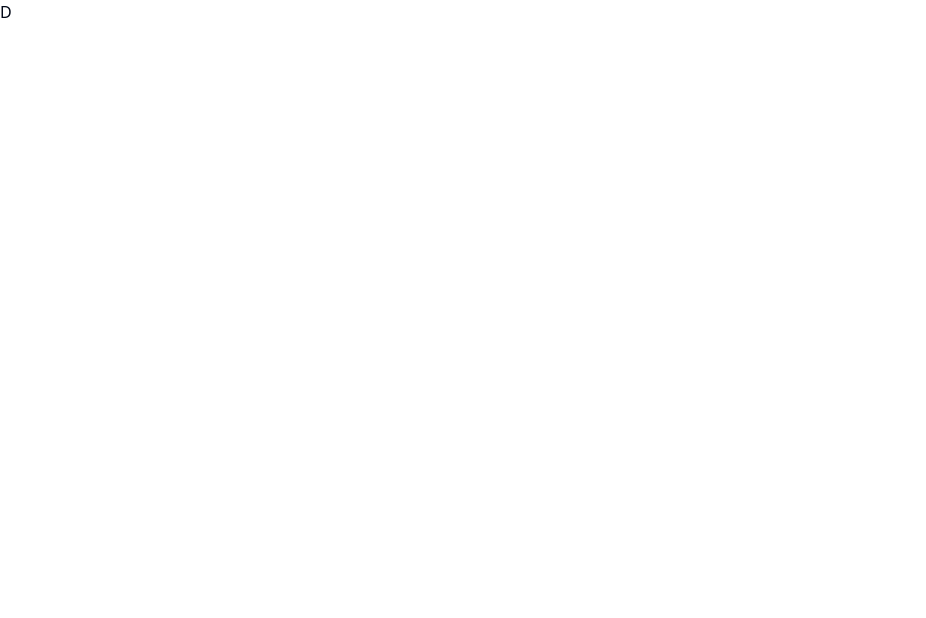
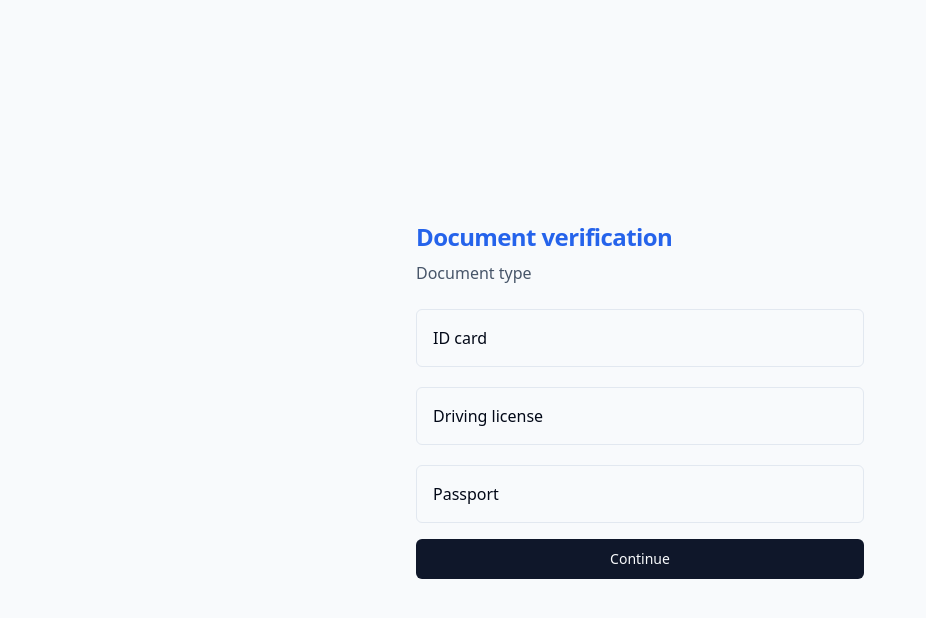
Before and after one commit to Chamodfernandoo/Loan-Management-with-Risk-Analysis, a React (Vite) app in the folder Frontend/: page /register5 in a window 1280 px wide. Before the commit this address had no page. Shown: the top 618 px of the page, without its empty margins (0-926 px from the left). Built offline with nearby package versions, Linux system fonts and the light colour scheme.

Commit message:
crerated doc type componnent

```diff
--- a/Frontend/package.json
+++ b/Frontend/package.json
@@ -14,6 +14,7 @@
     "@radix-ui/react-dialog": "^1.1.5",
     "@radix-ui/react-label": "^2.1.1",
     "@radix-ui/react-popover": "^1.1.5",
+    "@radix-ui/react-radio-group": "^1.2.2",
     "@radix-ui/react-slot": "^1.1.1",
     "@radix-ui/react-toast": "^1.2.5",
     "@radix-ui/react-toggle": "^1.1.1",
--- /dev/null
+++ b/Frontend/src/components/ui/radio-group.tsx
@@ -0,0 +1,42 @@
+import * as React from "react"
+import * as RadioGroupPrimitive from "@radix-ui/react-radio-group"
+import { Circle } from "lucide-react"
+
+import { cn } from "@/lib/utils"
+
+const RadioGroup = React.forwardRef<
+  React.ElementRef<typeof RadioGroupPrimitive.Root>,
+  React.ComponentPropsWithoutRef<typeof RadioGroupPrimitive.Root>
+>(({ className, ...props }, ref) => {
+  return (
+    <RadioGroupPrimitive.Root
+      className={cn("grid gap-2", className)}
+      {...props}
+      ref={ref}
+    />
+  )
+})
+RadioGroup.displayName = RadioGroupPrimitive.Root.displayName
+
+const RadioGroupItem = React.forwardRef<
+  React.ElementRef<typeof RadioGroupPrimitive.Item>,
+  React.ComponentPropsWithoutRef<typeof RadioGroupPrimitive.Item>
+>(({ className, ...props }, ref) => {
+  return (
+    <RadioGroupPrimitive.Item
+      ref={ref}
+      className={cn(
+        "aspect-square h-4 w-4 rounded-full border border-primary text-primary ring-offset-background focus:outline-none focus-visible:ring-2 focus-visible:ring-ring focus-visible:ring-offset-2 disabled:cursor-not-allowed disabled:opacity-50",
+        className
+      )}
+      {...props}
+    >
+      <RadioGroupPrimitive.Indicator className="flex items-center justify-center">
+        <Circle className="h-2.5 w-2.5 fill-current text-current" />
+      </RadioGroupPrimitive.Indicator>
+    </RadioGroupPrimitive.Item>
+  )
+})
+RadioGroupItem.displayName = RadioGroupPrimitive.Item.displayName
+
+export { RadioGroup, RadioGroupItem }
--- a/Frontend/src/pages/registration/documents/doctype.tsx
+++ b/Frontend/src/pages/registration/documents/doctype.tsx
@@ -1,8 +1,99 @@
-import React from 'react'
+import { zodResolver } from "@hookform/resolvers/zod"
+import { useForm } from "react-hook-form"
+import * as z from "zod"
+
+import { Button } from "@/components/ui/button"
+import { Form, FormControl, FormField, FormItem } from "@/components/ui/form"
+import { RadioGroup, RadioGroupItem } from "@/components/ui/radio-group"
+
+const formSchema = z.object({
+  documentType: z.enum(["id-card", "driving-license", "passport"], {
+    required_error: "Please select a document type",
+  }),
+})
+
 
 const Doctype = () => {
+  const form = useForm<z.infer<typeof formSchema>>({
+    resolver: zodResolver(formSchema),
+  })
+
+  function onSubmit(values: z.infer<typeof formSchema>) {
+    console.log(values)
+  }
   return (
-    <div>D</div>
+    <div className="min-h-screen p-4 flex flex-col items-center justify-center bg-slate-50">
+      <div className="w-full max-w-md space-y-6">
+        <div className="space-y-2">
+          <h1 className="text-2xl font-semibold tracking-tight text-blue-600">Document verification</h1>
+          <p className="text-slate-600">Document type</p>
+        </div>
+
+        <Form {...form}>
+          <form onSubmit={form.handleSubmit(onSubmit)} className="space-y-4">
+            <FormField
+              control={form.control}
+              name="documentType"
+              render={({ field }) => (
+                <FormItem className="space-y-3">
+                  <FormControl>
+                    <RadioGroup
+                      onValueChange={field.onChange}
+                      defaultValue={field.value}
+                      className="flex flex-col space-y-3"
+                    >
+                      <FormItem>
+                        <FormControl>
+                          <div className="border rounded-md">
+                            <RadioGroupItem value="id-card" id="id-card" className="peer sr-only" />
+                            <label
+                              htmlFor="id-card"
+                              className="flex w-full cursor-pointer rounded-md p-4 hover:bg-slate-100 peer-data-[state=checked]:border-primary peer-data-[state=checked]:bg-primary/5"
+                            >
+                              ID card
+                            </label>
+                          </div>
+                        </FormControl>
+                      </FormItem>
+                      <FormItem>
+                        <FormControl>
+                          <div className="border rounded-md">
+                            <RadioGroupItem value="driving-license" id="driving-license" className="peer sr-only" />
+                            <label
+                              htmlFor="driving-license"
+                              className="flex w-full cursor-pointer rounded-md p-4 hover:bg-slate-100 peer-data-[state=checked]:border-primary peer-data-[state=checked]:bg-primary/5"
+                            >
+                              Driving license
+                            </label>
+                          </div>
+                        </FormControl>
+                      </FormItem>
+                      <FormItem>
+                        <FormControl>
+                          <div className="border rounded-md">
+                            <RadioGroupItem value="passport" id="passport" className="peer sr-only" />
+                            <label
+                              htmlFor="passport"
+                              className="flex w-full cursor-pointer rounded-md p-4 hover:bg-slate-100 peer-data-[state=checked]:border-primary peer-data-[state=checked]:bg-primary/5"
+                            >
+                              Passport
+                            </label>
+                          </div>
+                        </FormControl>
+                      </FormItem>
+                    </RadioGroup>
+                  </FormControl>
+                </FormItem>
+              )}
+            />
+
+            <Button type="submit" className="w-full">
+              Continue
+            </Button>
+          </form>
+        </Form>
+      </div>
+    </div>
   )
 }
 
```
Also changed, not shown: 1 other file (tests, documents, lock files or other folders).
